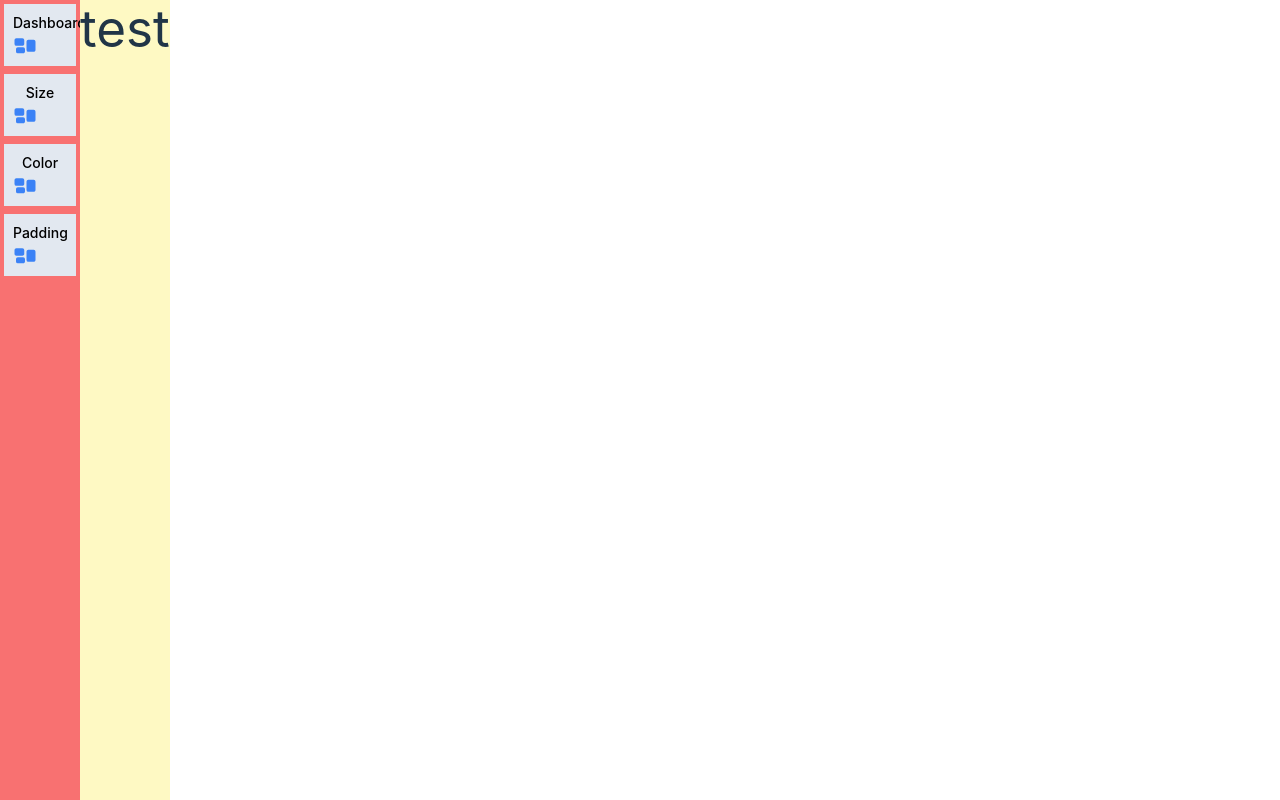
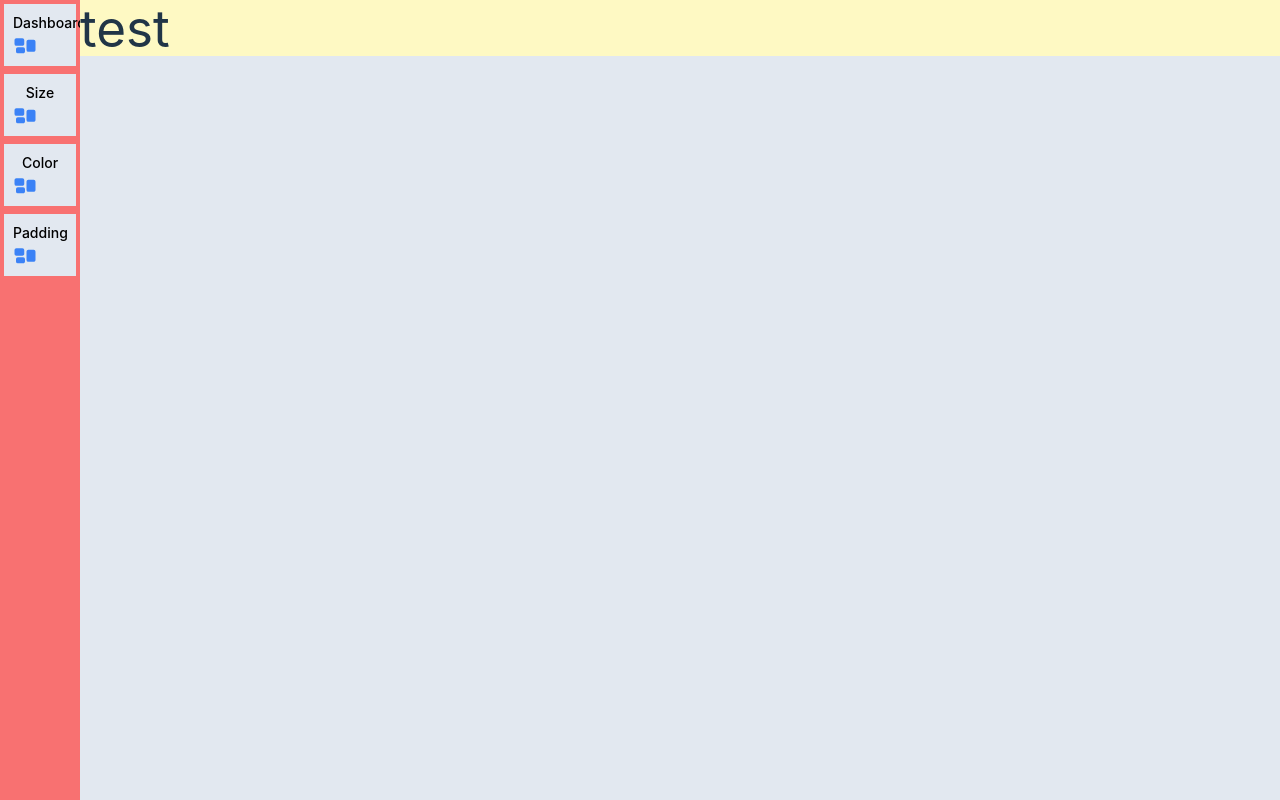
Before and after one commit to CodeSH85/React-TS-Tailwind, a React (Vite) app: page / in a window 1280 px wide. Built offline with nearby package versions, Linux system fonts and the light colour scheme; no server answers.

Commit message:
add Browse View

```diff
--- /dev/null
+++ b/src/components/Browse/BrowseView.tsx
@@ -0,0 +1,12 @@
+import React from "react";
+import Widget from "../Widget/WidgetComp";
+
+function BrowseView() {
+  return (
+    <div className="w-full bg-slate-200">
+      <Widget />
+    </div>
+  )
+}
+
+export default BrowseView;
--- a/src/components/MainView.tsx
+++ b/src/components/MainView.tsx
@@ -1,13 +1,13 @@
 import React, { Component, useState } from "react";
 import Sidebar from "./Sidebar/SidebarComp";
-import Widget from "./Widget/WidgetComp";
+import BrowseView from "./Browse/BrowseView";
 
 function MainView() {
   Component
   return (
-    <div className="w-full flex">
+    <div className="w-screen flex">
       <Sidebar />
-      <Widget />
+      <BrowseView />
     </div>
   )
 }
```
